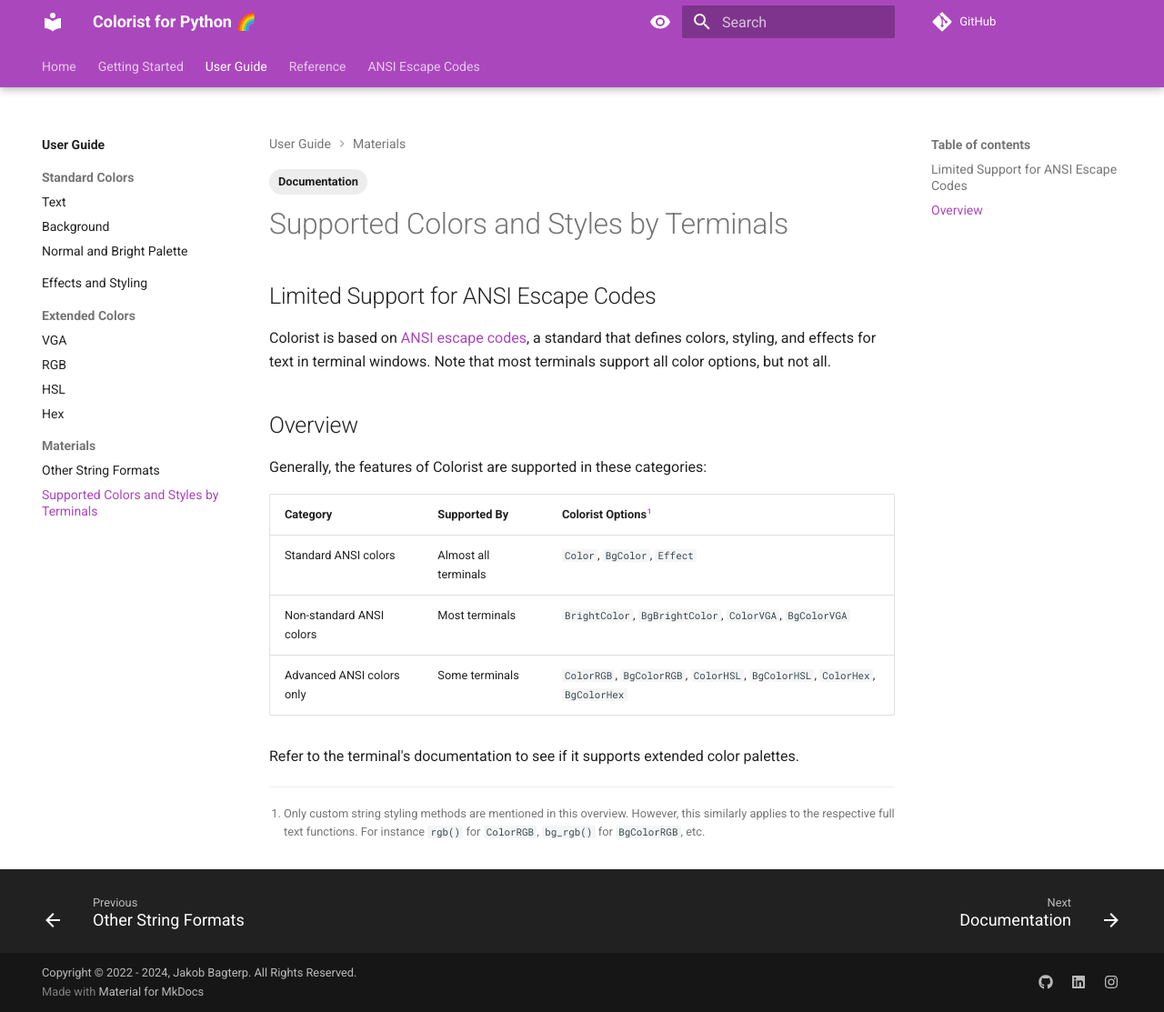
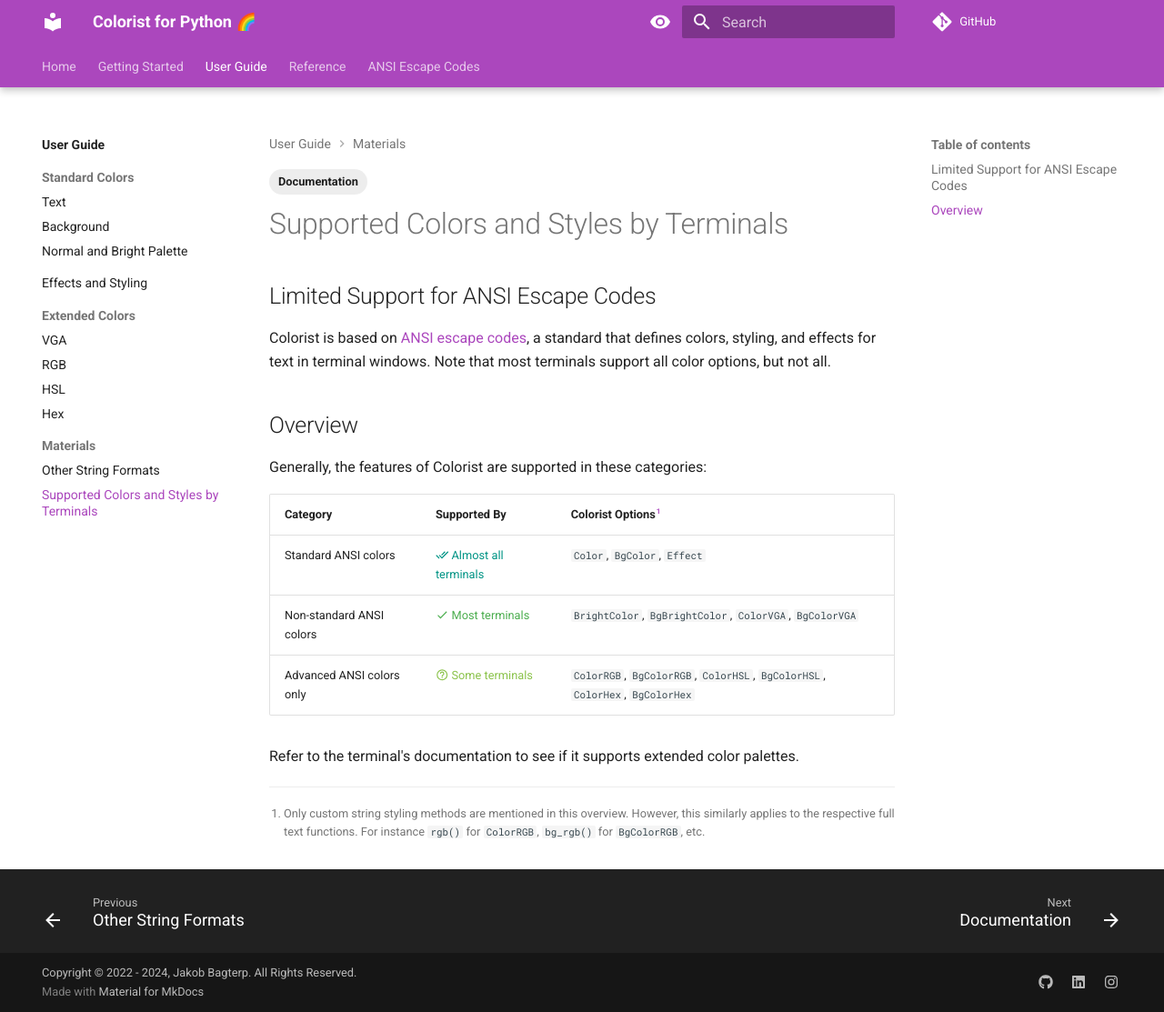
Before and after one commit to jakob-bagterp/colorist-for-python, an MkDocs documentation site: the page built from docs/user-guide/materials/terminal-support.md, in a window 1280 px wide and 1113 px high. Shown: the whole window at 91% size. Built offline with MkDocs 1.6.1 and Material for MkDocs 9.7.7, drawn with Linux system fonts in a browser that asks for light colours; comment, search, counter and statistics services are not loaded; the version menu is left out.

Commit message:
Added icons and colors to terminal support table.

```diff
--- a/docs/assets/css/colors.css
+++ b/docs/assets/css/colors.css
@@ -16,6 +16,12 @@
     --bright-cyan: rgb(56, 241, 242);
     --bright-white: rgb(254, 254, 254);
     --bright-black: rgb(83, 85, 91);
+
+    /* Extra Colors from MkDocs Material: https://squidfunk.github.io/mkdocs-material/setup/changing-the-colors/ */
+
+    --material-teal: rgb(0, 148, 133);
+    --material-green: rgb(76, 174, 79);
+    --material-light-green: rgb(139, 195, 75);
 }
 
 /* Foreground Colors */
--- /dev/null
+++ b/docs/assets/css/tables.css
@@ -0,0 +1,11 @@
+#terminals-color-support-table + div > div table > tbody > tr:nth-child(1) > td:nth-child(2) {
+    color: var(--material-teal);
+}
+
+#terminals-color-support-table + div > div table > tbody > tr:nth-child(2) > td:nth-child(2) {
+    color: var(--material-green);
+}
+
+#terminals-color-support-table + div > div table > tbody > tr:nth-child(3) > td:nth-child(2) {
+    color: var(--material-light-green);
+}
--- a/docs/user-guide/materials/terminal-support.md
+++ b/docs/user-guide/materials/terminal-support.md
@@ -12,11 +12,13 @@
 ## Overview
 Generally, the features of Colorist are supported in these categories:
 
-| Category                  | Supported By         | Colorist Options[^1]                                                         |
-| ------------------------- | -------------------- | ---------------------------------------------------------------------------- |
-| Standard ANSI colors      | Almost all terminals | `Color`, `BgColor`, `Effect`                                                 |
-| Non-standard ANSI colors  | Most terminals       | `BrightColor`, `BgBrightColor`, `ColorVGA`, `BgColorVGA`                     |
-| Advanced ANSI colors only | Some terminals       | `ColorRGB`, `BgColorRGB`, `ColorHSL`, `BgColorHSL`, `ColorHex`, `BgColorHex` |
+<div id="terminals-color-support-table"></div>
+
+| Category                  | Supported By                                  | Colorist Options[^1]                                                         |
+| ------------------------- | --------------------------------------------- | ---------------------------------------------------------------------------- |
+| Standard ANSI colors      | :material-check-all: Almost all terminals     | `Color`, `BgColor`, `Effect`                                                 |
+| Non-standard ANSI colors  | :material-check: Most terminals               | `BrightColor`, `BgBrightColor`, `ColorVGA`, `BgColorVGA`                     |
+| Advanced ANSI colors only | :material-help-circle-outline: Some terminals | `ColorRGB`, `BgColorRGB`, `ColorHSL`, `BgColorHSL`, `ColorHex`, `BgColorHex` |
 
 Refer to the terminal's documentation to see if it supports extended color palettes.
 
--- a/mkdocs.yml
+++ b/mkdocs.yml
@@ -159,6 +159,7 @@
 extra_css:
   - assets/css/colors.css
   - assets/css/effects.css
+  - assets/css/tables.css
 
 extra_javascript:
   - assets/scripts/extended-colors.js
```
